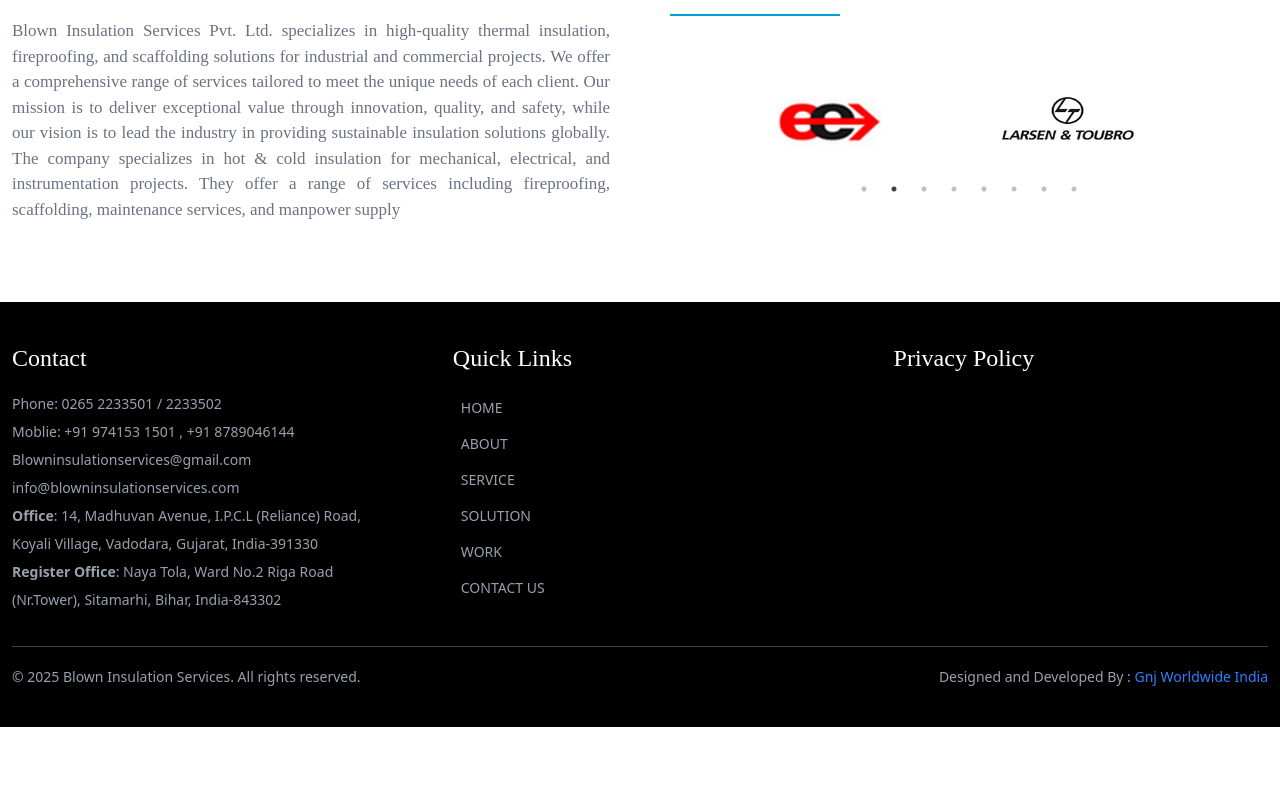
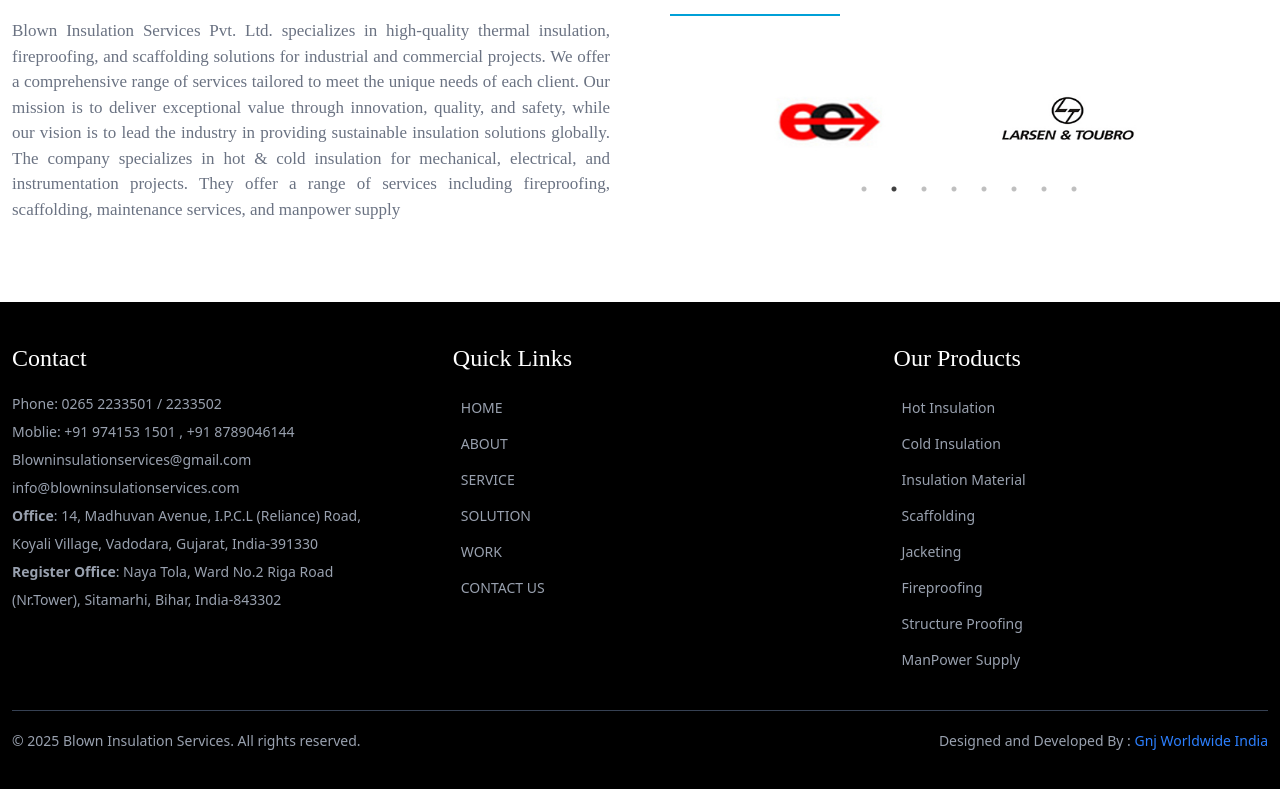
Before and after one commit to gnjsoft/Blown-Insulation, a React (Vite) app: page /#/ in a window 1280 px wide. Shown: the part 1678-2467 px from the top of the page. Before the commit the page ends 2405 px from the top, so only its background shows below. Built offline with nearby package versions, Linux system fonts and the light colour scheme.

Commit message:
final commit

```diff
--- a/src/common/Footer.jsx
+++ b/src/common/Footer.jsx
@@ -33,10 +33,15 @@ export default function Footer() {
                         </div>
 
                         <div className='mb-3'>
-                            <li className='font-[tenor-sans] pb-4'>Privacy Policy</li>
-                            <div className='text-sm text-gray-400 leading-6'>
-                                <p></p>
-                            </div>
+                            <li className='font-[tenor-sans] pb-4'>Our Products</li>
+                            <li className='p-2 cursor-pointer text-sm text-gray-400'>Hot Insulation</li>
+                            <li className='p-2 cursor-pointer text-sm text-gray-400'>Cold Insulation</li>
+                            <li className='p-2 cursor-pointer text-sm text-gray-400'>Insulation Material</li>
+                            <li className='p-2 cursor-pointer text-sm text-gray-400'>Scaffolding</li>
+                            <li className='p-2 cursor-pointer text-sm text-gray-400'>Jacketing</li>
+                            <li className='p-2 cursor-pointer text-sm text-gray-400'>Fireproofing</li>
+                            <li className='p-2 cursor-pointer text-sm text-gray-400'>Structure Proofing</li>
+                            <li className='p-2 cursor-pointer text-sm text-gray-400'>ManPower Supply</li>
                         </div>
                     </ul>
                     <div className='lg:flex justify-between text-center border-t border-gray-700 pt-5 mt-5'>
--- a/src/pages/Service.jsx
+++ b/src/pages/Service.jsx
@@ -48,7 +48,7 @@ export default function Service() {
                     </div>
 
                     <div className='mb-10'>
-                        <img src='blownimage/fire.png' className='w-100 h-70 bg-cover' />
+                        <img src='blownimage/fire.webp' className='w-100 h-70 bg-cover' />
                         <h2 className='text-center text-[#00a0d7] text-xl py-5 font-[tenor-sans]'>Fireproofing</h2>
                         <p className='text-gray-500 font-[tenor-sans] text-[18px]'>Fireproofing is the process of making a material or structure resistant to fire, preventing the spread of flames and reducing heat transfer. It is essential in construction and manufacturing to protect lives and property, ensuring safety and compliance with fire codes and regulations.</p>
                     </div>
```
Also changed, not shown: public/blownimage/fire.webp (added).
